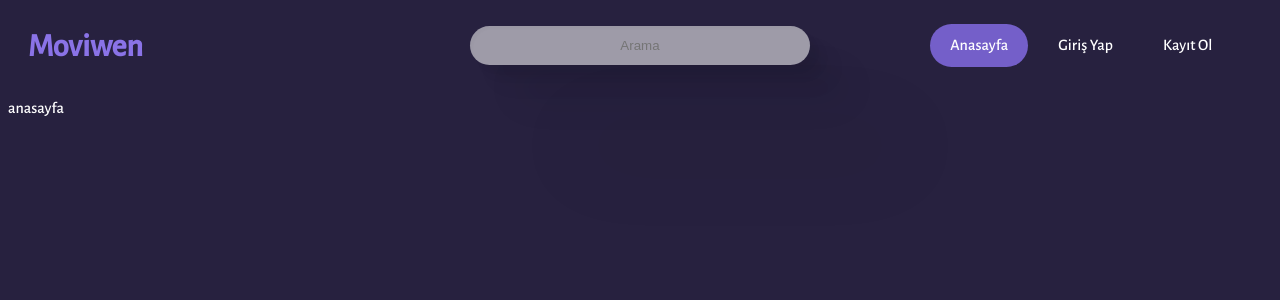
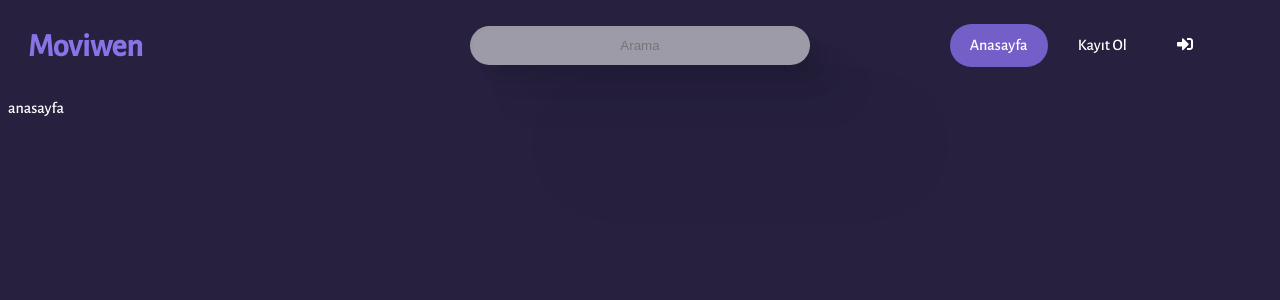
Before and after one commit to akinozgen/movisel, a Vue app: page / in a window 1280 px wide. Shown: the top 300 px of the page. Built offline with nearby package versions, Linux system fonts and the light colour scheme.

Commit message:
fontawesome eklendi. giriş çıkış butonlarına ikonlar uygulandı.

```diff
--- a/package.json
+++ b/package.json
@@ -8,6 +8,9 @@
     "lint": "vue-cli-service lint"
   },
   "dependencies": {
+    "@fortawesome/fontawesome-svg-core": "^1.2.36",
+    "@fortawesome/free-solid-svg-icons": "^5.15.4",
+    "@fortawesome/vue-fontawesome": "^3.0.0-4",
     "@supabase/supabase-js": "^1.22.6",
     "core-js": "^3.6.5",
     "dotenv": "^10.0.0",
--- a/src/components/Header.vue
+++ b/src/components/Header.vue
@@ -11,12 +11,12 @@
         <li><router-link to="/">Anasayfa</router-link></li>
         <li><router-link to="/listelerim">Listelerim</router-link></li>
         <li><router-link to="/favorilerim">Favorilerim</router-link></li>
-        <li><router-link to="/cikis">Çıkış</router-link></li>
+        <li><router-link to="/cikis"><font-awesome-icon icon="sign-out-alt" /></router-link></li>
       </ul>
       <ul class="nav" v-else>
         <li><router-link to="/">Anasayfa</router-link></li>
-        <li><router-link to="/giris-yap">Giriş Yap</router-link></li>
         <li><router-link to="/kayit-ol">Kayıt Ol</router-link></li>
+        <li><router-link to="/giris-yap"><font-awesome-icon icon="sign-in-alt" /></router-link></li>
       </ul>
     </div>
   </nav>
--- a/src/main.js
+++ b/src/main.js
@@ -1,5 +1,19 @@
-import { createApp } from 'vue'
-import App from './App.vue'
-import router from './router'
+import { createApp } from 'vue';
+import App from './App.vue';
+import router from './router';
+import { FontAwesomeIcon } from '@fortawesome/vue-fontawesome';
+import { library } from '@fortawesome/fontawesome-svg-core';
+import {
+    faSignOutAlt,
+    faSignInAlt
+} from '@fortawesome/free-solid-svg-icons';
 
-createApp(App).use(router).mount('#app')
+library.add(
+    faSignOutAlt,
+    faSignInAlt
+);
+
+createApp(App)
+    .use(router)
+    .component('font-awesome-icon', FontAwesomeIcon)
+    .mount('#app');
--- a/src/stores/AuthStore.js
+++ b/src/stores/AuthStore.js
@@ -8,7 +8,7 @@ export default createStore({
     mutations: {
         login(state, _userData) {
             if (typeof _userData !== 'object') return;
-            console.log(_userData)
+
             state.userData = _userData;
             state.isLoggedIn = true;
         },
```
Also changed, not shown: 2 other files (tests, documents, lock files or other folders).
